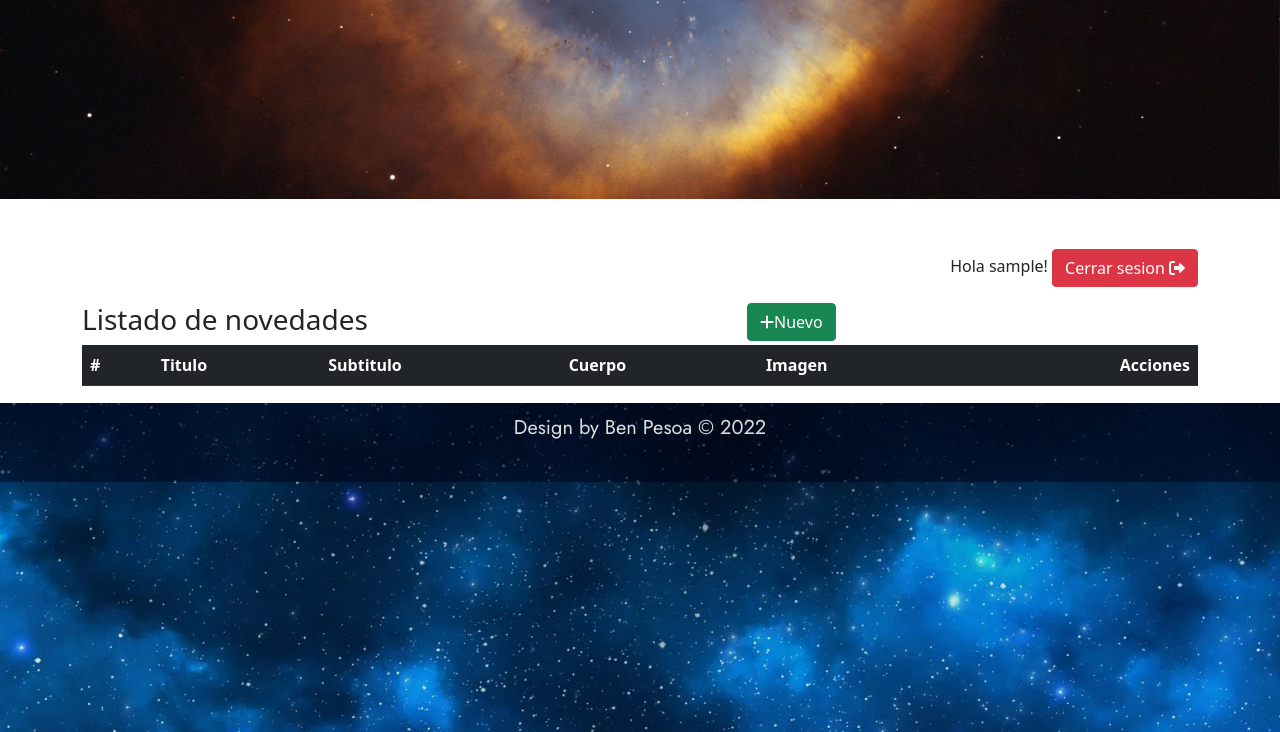
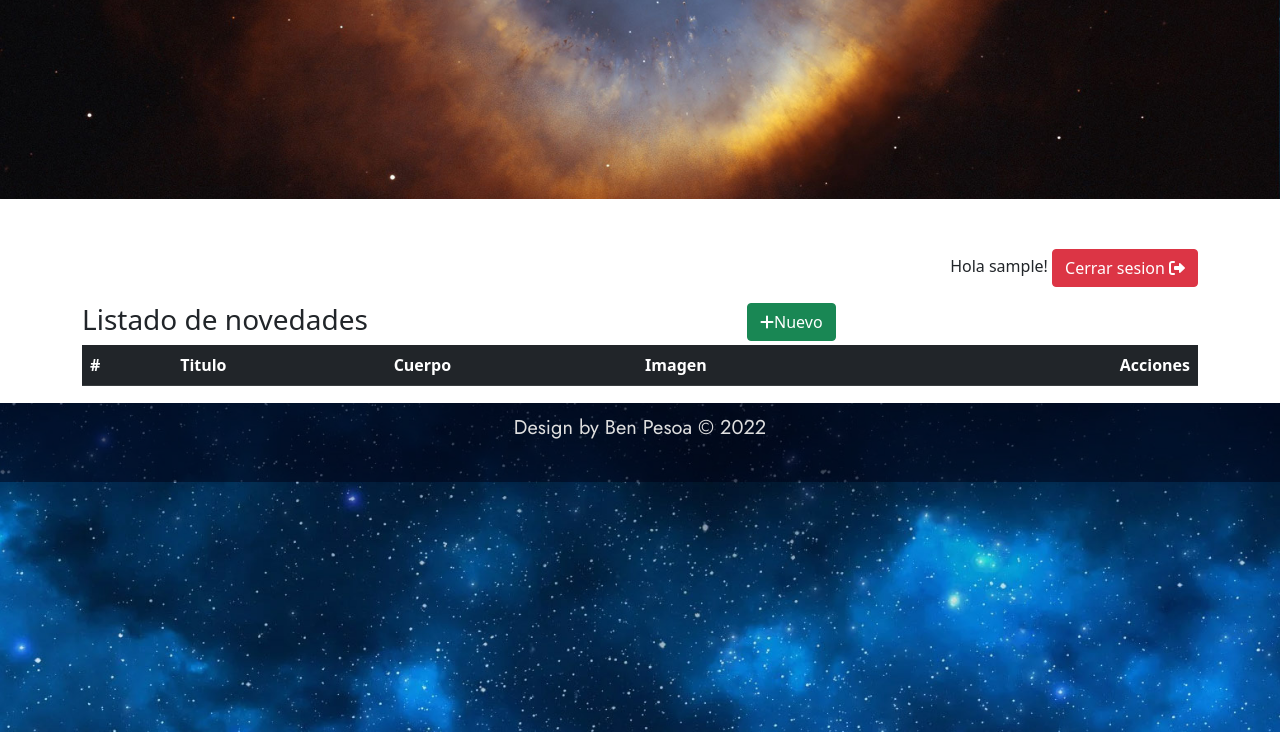
Before and after one commit to BenGPesoa/andestotal, a Node server app: page /admin/novedades/ in a window 1280 px wide. Shown: the part 151-883 px from the top of the page. Run offline with Node 20, Linux system fonts and the light colour scheme; the visitor is signed in with stand-in values (Sample User, id 1); data that the repository does not hold is empty; some libraries are stand-ins or nearby versions.

Commit message:
sacando subtitulo

```diff
--- a/backend/routes/admin/novedades.js
+++ b/backend/routes/admin/novedades.js
@@ -54,7 +54,7 @@ router.post('/agregar', async (req, res, next) => {
     }
 
 
-    if (req.body.titulo != "" && req.body.subtitulo != "" && req.body.cuerpo != "") {
+    if (req.body.titulo != "" && req.body.cuerpo != "") {
       await novedadesModel.insertNovedad({
         ...req.body,
         id_img
@@ -72,7 +72,7 @@ router.post('/agregar', async (req, res, next) => {
     res.render('admin/agregar', {
       layout: 'admin/layout',
       error: true,
-      message: 'No se cargo la novedad'
+      message: 'No se guardó el evento'
     });
   }
 });
@@ -122,7 +122,6 @@ router.post('/editar', async (req, res, next) => {
 
     let obj = {
       titulo: req.body.titulo,
-      subtitulo: req.body.subtitulo,
       cuerpo: req.body.cuerpo,
       id_img
     }
--- a/backend/routes/api.js
+++ b/backend/routes/api.js
@@ -9,8 +9,8 @@ router.get('/novedades', async function (req, res, next) {
     novedades = novedades.map(novedades => {
         if (novedades.id_img) {
             const imagen = cloudinary.url(novedades.id_img, {
-                width: 960,
-                height: 200,
+                width: 1670,
+                height: 916,
                 crop: 'fill'
             });
             return {
--- a/backend/views/admin/agregar.hbs
+++ b/backend/views/admin/agregar.hbs
@@ -5,9 +5,6 @@
             <form action="/admin/novedades/agregar" method="post" enctype="multipart/form-data">
                 <div class="form-group">
                     <input type="text" class="form-control" placeholder="Título" name="titulo">
-                </div>
-                <div class="form-group">
-                    <textarea type="text" class="form-control" placeholder="Subtítulo"  name="subtitulo"></textarea>
                 </div>
                 <div class="form-group">
                     <textarea type="text" class="form-control" placeholder="Cuerpo"  name="cuerpo"></textarea>
--- a/backend/views/admin/editar.hbs
+++ b/backend/views/admin/editar.hbs
@@ -6,9 +6,6 @@
                 <input type="hidden" value="{{novedad.id}}" name="id">
                 <div class="form-group">
                     <input type="text" class="form-control" placeholder="Título" name="titulo" value="{{novedad.titulo}}">
-                </div>
-                <div class="form-group">
-                    <textarea type="text" class="form-control" placeholder="Subtítulo"  name="subtitulo">{{novedad.subtitulo}}</textarea>
                 </div>
                 <div class="form-group">
                     <textarea type="text" class="form-control" placeholder="Cuerpo"  name="cuerpo">{{novedad.cuerpo}}</textarea>
--- a/backend/views/admin/novedades.hbs
+++ b/backend/views/admin/novedades.hbs
@@ -17,7 +17,6 @@
                     <tr class="table-dark">
                         <th scope="col">#</th>
                         <th scope="col">Titulo</th>
-                        <th scope="col">Subtitulo</th>
                         <th scope="col">Cuerpo</th>
                         <th scope="col">Imagen</th>
                         <th scope="col" class="text-end">Acciones</th>
@@ -28,7 +27,6 @@
                     <tr>
                         <th scope="row">{{id}}</th>
                         <td>{{titulo}}</td>
-                        <td>{{subtitulo}}</td>
                         <td>{{cuerpo}}</td>
                         <td>{{{imagen}}}</td>
                         <td class="text-end">
--- a/frontend/src/pages/EfemeridesPage.js
+++ b/frontend/src/pages/EfemeridesPage.js
@@ -41,8 +41,7 @@ const EfemeridesPage = (props) => {
         <p>Cargando...</p>
       ) : (
         novedades.map(item => <NovedadItem key={item.id}
-          title={item.titulo} subtitle={item.subtitulo}
-          body={item.cuerpo} image={item.imagen} />)
+          title={item.titulo} body={item.cuerpo} image={item.imagen} />)
       )
       }
       </div>
```
Also changed, not shown: frontend/src/components/novedades/NovedadItem.js (+4 -4 lines), frontend/src/styles/components/pages/EfemeridesPage.css (+3 -21 lines).
